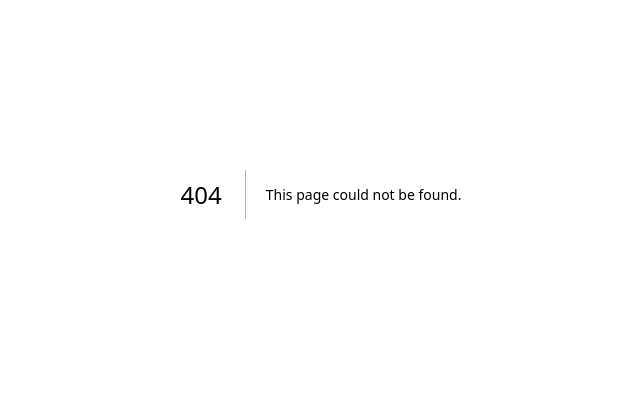
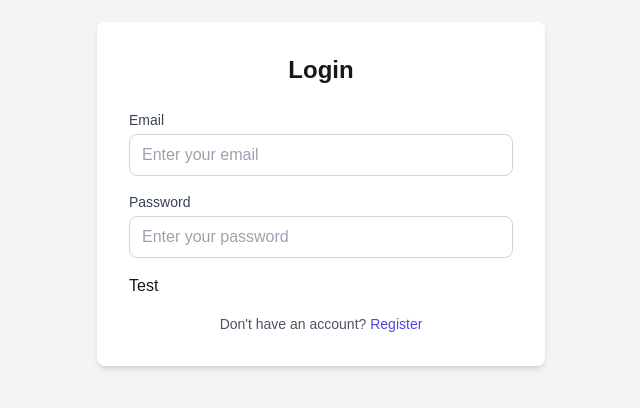
Before and after one commit to Hadayetullah/Medicine-Management-NextJs-tsx-Redux-Django-Postgresql, a Next.js app in the folder frontend/: page /login in a window 1280 px wide. Before the commit this address had no page. Shown: the part 206-614 px from the top of the page, without its empty margins (319-959 px from the left). Built offline with nearby package versions, Linux system fonts and the light colour scheme.

Commit message:
Check validation using SSR

```diff
--- a/frontend/app/layout.tsx
+++ b/frontend/app/layout.tsx
@@ -25,6 +25,7 @@ export default function RootLayout({
 }: Readonly<{
   children: React.ReactNode;
 }>) {
+  console.log("Root layout");
   return (
     <html lang="en">
       <body
--- /dev/null
+++ b/frontend/app/login/page.tsx
@@ -0,0 +1,106 @@
+"use client";
+
+import Link from "next/link";
+
+// import { useEffect, useState } from "react";
+// import { useSelector } from "react-redux";
+// import { loginUser, setLoading } from "../../lib/features/authSlice";
+// import { RootState, useAppDispatch } from "../../lib/store";
+// import { useRouter } from "next/navigation";
+
+const LoginPage = () => {
+  // const [email, setEmail] = useState("");
+  // const [password, setPassword] = useState("");
+  // const dispatch = useAppDispatch();
+  // const router = useRouter();
+
+  // const { loading, error, isAuthenticated } = useSelector(
+  //   (state: RootState) => state.auth
+  // );
+
+  const handleSubmit = async (e: React.FormEvent) => {
+    e.preventDefault();
+    // const loginData = { email, password };
+    // dispatch(loginUser(loginData));
+    // dispatch(setLoading(true));
+  };
+
+  // useEffect(() => {
+  //   if (isAuthenticated) {
+  //     router.push("/");
+  //   } else {
+  //     router.push("/login");
+  //   }
+  // }, [router, dispatch, isAuthenticated]);
+
+  return (
+    <div className="min-h-screen flex items-center justify-center bg-gray-100">
+      <div className="bg-white p-8 rounded-lg shadow-md max-w-md w-full">
+        <h2 className="text-2xl font-semibold text-center mb-6">Login</h2>
+        {/* {error && (
+          <div className="bg-red-100 border border-red-400 text-red-700 px-4 py-2 rounded mb-4">
+            {error}
+          </div>
+        )} */}
+        {/* <form onSubmit={handleSubmit}> */}
+        <form onSubmit={handleSubmit}>
+          <div className="mb-4">
+            <label
+              htmlFor="email"
+              className="block text-sm font-medium text-gray-700 mb-1"
+            >
+              Email
+            </label>
+            <input
+              type="email"
+              id="email"
+              // value={email}
+              // onChange={(e) => setEmail(e.target.value)}
+              className="w-full px-3 py-2 border border-gray-300 rounded-lg focus:outline-none focus:ring focus:ring-indigo-100"
+              placeholder="Enter your email"
+              required
+            />
+          </div>
+
+          <div className="mb-4">
+            <label
+              htmlFor="password"
+              className="block text-sm font-medium text-gray-700 mb-1"
+            >
+              Password
+            </label>
+            <input
+              type="password"
+              id="password"
+              // value={password}
+              // onChange={(e) => setPassword(e.target.value)}
+              className="w-full px-3 py-2 border border-gray-300 rounded-lg focus:outline-none focus:ring focus:ring-indigo-100"
+              placeholder="Enter your password"
+              required
+            />
+          </div>
+
+          {/* <button
+            type="submit"
+            className={`w-full px-4 py-2 text-white bg-indigo-600 rounded-lg hover:bg-indigo-700 focus:outline-none focus:bg-indigo-700 ${
+              loading ? "opacity-50 cursor-not-allowed" : ""
+            }`}
+            disabled={loading}
+          >
+            {loading ? "Logging in..." : "Login"}
+          </button> */}
+          <button>Test</button>
+        </form>
+
+        <p className="mt-4 text-center text-sm text-gray-600">
+          Don't have an account?{" "}
+          <Link href="/signup" className="text-indigo-600 hover:underline">
+            Register
+          </Link>
+        </p>
+      </div>
+    </div>
+  );
+};
+
+export default LoginPage;
--- a/frontend/app/page.tsx
+++ b/frontend/app/page.tsx
@@ -1,110 +1,156 @@
-// import Loader from "@/components/Loader";
-// import { dispatchFetchMedicines } from "./utils/fetchMedicinesUtil";
-// import { MedicineType } from "@/lib/features/websocketSlice";
-// import { authCheck } from "./utils/authCheckUtil";
-// export const dynamic = "force-dynamic";
+// // import Loader from "@/components/Loader";
+// // import { dispatchFetchMedicines } from "./utils/fetchMedicinesUtil";
+// // import { MedicineType } from "@/lib/features/websocketSlice";
+// // import { authCheck } from "./utils/authCheckUtil";
+// // export const dynamic = "force-dynamic";
+
+// import { authServerSideProps } from "../server/authServerSideProps";
+// export { authServerSideProps as getServerSideProps };
 
 import DataTable from "@/components/home/DataTable";
 
-export default function Home() {
-  // const [currentTitle, setCurrentTitle] = useState<string>("");
-  // const [medicineData, setMedicineData] = useState();
+// export default function Home({
+//   accessToken,
+//   refreshToken,
+// }: {
+//   accessToken: string | null;
+//   refreshToken: string | null;
+// }) {
+//   // if (!accessToken) {
+//   //   return null;
+//   // }
+//   // const [currentTitle, setCurrentTitle] = useState<string>("");
+//   // const [medicineData, setMedicineData] = useState();
 
-  // const handleActiveTitleAndData = (title: string) => {
-  //   setCurrentTitle(title);
-  // };
+//   // const handleActiveTitleAndData = (title: string) => {
+//   //   setCurrentTitle(title);
+//   // };
 
-  // const hasRunEffect = useRef(false);
+//   // const hasRunEffect = useRef(false);
 
-  // console.log("isAuthenticated: ", isAuthenticated);
+//   // console.log("isAuthenticated: ", isAuthenticated);
 
-  // useEffect(() => {
-  //   if (isAuthenticated && accessToken && !hasRunEffect.current) {
-  //     hasRunEffect.current = true;
+//   // useEffect(() => {
+//   //   if (isAuthenticated && accessToken && !hasRunEffect.current) {
+//   //     hasRunEffect.current = true;
 
-  //     dispatchFetchMedicines(dispatch, accessToken);
+//   //     dispatchFetchMedicines(dispatch, accessToken);
 
-  //     // Dispatch WebSocket connection for medicine
-  //     dispatch({
-  //       type: "websocket/connect",
-  //       payload: {
-  //         connectionKey: "medicineConnection",
-  //         token: accessToken,
-  //         url: "ws://127.0.0.1:8000/ws/product/medicine/",
-  //       },
-  //     });
+//   //     // Dispatch WebSocket connection for medicine
+//   //     dispatch({
+//   //       type: "websocket/connect",
+//   //       payload: {
+//   //         connectionKey: "medicineConnection",
+//   //         token: accessToken,
+//   //         url: "ws://127.0.0.1:8000/ws/product/medicine/",
+//   //       },
+//   //     });
 
-  //     // Dispatch WebSocket connection for notification
-  //     // dispatch({
-  //     //   type: "websocket/connect",
-  //     //   payload: {
-  //     //     connectionKey: "notificationConnection",
-  //     //     token: accessToken,
-  //     //     url: "ws://127.0.0.1:8000/ws/product/notification/",
-  //     //   },
-  //     // });
-  //   }
-  // }, [isAuthenticated, accessToken, dispatch]);
+//   //     // Dispatch WebSocket connection for notification
+//   //     // dispatch({
+//   //     //   type: "websocket/connect",
+//   //     //   payload: {
+//   //     //     connectionKey: "notificationConnection",
+//   //     //     token: accessToken,
+//   //     //     url: "ws://127.0.0.1:8000/ws/product/notification/",
+//   //     //   },
+//   //     // });
+//   //   }
+//   // }, [isAuthenticated, accessToken, dispatch]);
 
-  // useEffect(() => {
-  //   console.log("Auth");
-  //   if (accessToken && accessToken !== null && accessToken !== "undefined") {
-  //     authCheck(dispatch, router.push, accessToken);
-  //   } else {
-  //     router.push("/login");
-  //     dispatch(
-  //       restoreAuthState({
-  //         isAuthenticated: false,
-  //       })
-  //     );
-  //   }
+//   // useEffect(() => {
+//   //   console.log("Auth");
+//   //   if (accessToken && accessToken !== null && accessToken !== "undefined") {
+//   //     authCheck(dispatch, router.push, accessToken);
+//   //   } else {
+//   //     router.push("/login");
+//   //     dispatch(
+//   //       restoreAuthState({
+//   //         isAuthenticated: false,
+//   //       })
+//   //     );
+//   //   }
 
-  //   if (
-  //     accessToken &&
-  //     accessToken !== null &&
-  //     accessToken !== "undefined" &&
-  //     !hasRunEffect.current
-  //   ) {
-  //     hasRunEffect.current = true;
+//   //   if (
+//   //     accessToken &&
+//   //     accessToken !== null &&
+//   //     accessToken !== "undefined" &&
+//   //     !hasRunEffect.current
+//   //   ) {
+//   //     hasRunEffect.current = true;
 
-  //     console.log("Data");
+//   //     console.log("Data");
 
-  //     dispatchFetchMedicines(dispatch, accessToken);
+//   //     dispatchFetchMedicines(dispatch, accessToken);
 
-  //     // Dispatch WebSocket connection for medicine
-  //     dispatch({
-  //       type: "websocket/connect",
-  //       payload: {
-  //         connectionKey: "medicineConnection",
-  //         token: accessToken,
-  //         url: "ws://127.0.0.1:8000/ws/product/medicine/",
-  //       },
-  //     });
-  //   }
-  // }, [authLoading, isAuthenticated, dispatch, router]);
+//   //     // Dispatch WebSocket connection for medicine
+//   //     dispatch({
+//   //       type: "websocket/connect",
+//   //       payload: {
+//   //         connectionKey: "medicineConnection",
+//   //         token: accessToken,
+//   //         url: "ws://127.0.0.1:8000/ws/product/medicine/",
+//   //       },
+//   //     });
+//   //   }
+//   // }, [authLoading, isAuthenticated, dispatch, router]);
+
+//   // return (
+//   //   <>
+//   //     {/* <div className="min-w-[190px] max-w-[300px] flex flex-row items-center justify-center gap-3 mt-[70px] mb-2 mx-auto">
+//   //           <button
+//   //             onClick={() => handleActiveTitleAndData("all")}
+//   //             className={`hover:bg-blue-900 text-white w-full py-1 px-2 rounded-md ${
+//   //               currentTitle === "all" ? "bg-blue-900" : "bg-blue-500"
+//   //             }`}
+//   //           >
+//   //             All
+//   //           </button>
+
+//   //           <button
+//   //             onClick={() => handleActiveTitleAndData("searched")}
+//   //             className={`hover:bg-blue-900 text-white w-full py-1 px-2 rounded-md ${
+//   //               currentTitle === "searched" ? "bg-blue-900" : "bg-blue-500"
+//   //             }`}
+//   //           >
+//   //             Searched
+//   //           </button>
+//   //         </div> */}
+//   //     <DataTable />
+//   //   </>
+//   // );
+
+//   if (accessToken) {
+//     return <div>Hello</div>;
+//   }
+// }
+
+import { cookies } from "next/headers";
+
+export default async function ProtectedPage({
+  accessToken,
+  refreshToken,
+}: {
+  accessToken: string;
+  refreshToken: string;
+}) {
+  // const cookieStore = cookies();
+
+  // const accessToken = cookieStore.get("accessToken")?.value;
+  // const refreshToken = cookieStore.get("refreshToken")?.value;
+
+  console.log("Access : ", accessToken);
+
+  if (!accessToken) {
+    throw new Error("Access token is missing"); // Alternatively, redirect to login
+  }
 
   return (
-    <>
-      {/* <div className="min-w-[190px] max-w-[300px] flex flex-row items-center justify-center gap-3 mt-[70px] mb-2 mx-auto">
-            <button
-              onClick={() => handleActiveTitleAndData("all")}
-              className={`hover:bg-blue-900 text-white w-full py-1 px-2 rounded-md ${
-                currentTitle === "all" ? "bg-blue-900" : "bg-blue-500"
-              }`}
-            >
-              All
-            </button>
-
-            <button
-              onClick={() => handleActiveTitleAndData("searched")}
-              className={`hover:bg-blue-900 text-white w-full py-1 px-2 rounded-md ${
-                currentTitle === "searched" ? "bg-blue-900" : "bg-blue-500"
-              }`}
-            >
-              Searched
-            </button>
-          </div> */}
+    <div>
+      <h1>Protected Page</h1>
+      <p>Access Token: {accessToken}</p>
+      <p>Refresh Token: {refreshToken}</p>
       <DataTable />
-    </>
+    </div>
   );
 }
--- a/frontend/app/utils/server/authServerSideProps.ts
+++ /dev/null
@@ -1,56 +0,0 @@
-import { GetServerSideProps } from "next";
-import cookie from "cookie";
-import axios from "axios";
-
-export const authServerSideProps: GetServerSideProps = async (context) => {
-  const { req, res } = context;
-
-  // Parse cookies from the request header
-  const cookies = cookie.parse(req.headers.cookie || "");
-
-  let accessToken = cookies.accessToken || null;
-  let refreshToken = cookies.refreshToken || null;
-
-  // If no tokens, fetch them from the API
-  if (!accessToken || !refreshToken) {
-    try {
-      // Call your DRF API to get tokens
-      const response = await axios.get(`${process.env.API_BASE_URL}/get-tokens`, {
-        headers: {
-          // Pass any headers required by your DRF API
-          Authorization: `Bearer ${cookies.sessionToken || ""}`,
-        },
-      });
-
-      // Extract tokens from API response
-      const { accessToken: newAccessToken, refreshToken: newRefreshToken } = response.data;
-
-      // Save tokens in HTTP-only cookies
-      res.setHeader("Set-Cookie", [
-        `accessToken=${newAccessToken}; HttpOnly; Secure; SameSite=Strict; Path=/;`,
-        `refreshToken=${newRefreshToken}; HttpOnly; Secure; SameSite=Strict; Path=/;`,
-      ]);
-
-      accessToken = newAccessToken;
-      refreshToken = newRefreshToken;
-    } catch (error) {
-      console.error("Error fetching tokens:", error);
-
-      // Redirect to login if token fetch fails
-      return {
-        redirect: {
-          destination: "/login",
-          permanent: false,
-        },
-      };
-    }
-  }
-
-  // Pass tokens as props to the page
-  return {
-    props: {
-      accessToken,
-      refreshToken,
-    },
-  };
-};
--- a/frontend/components/home/DataTable.tsx
+++ b/frontend/components/home/DataTable.tsx
@@ -224,7 +224,7 @@ const DataTable = () => {
           </div>
         </div>
       </div> */}
-      Hello
+      Data Table
     </div>
   );
 };
--- a/frontend/lib/ClientProvider.tsx
+++ b/frontend/lib/ClientProvider.tsx
@@ -27,6 +27,7 @@ export default function ClientProvider({
 }: {
   children: React.ReactNode;
 }) {
+  console.log("Provider");
   const storeRef = useRef<AppStore>();
   // Create the store instance the first time this renders
   storeRef.current = makeStore();
```
Also changed, not shown: frontend/middleware.ts (added, +26 -0 lines), 1 other file (tests, documents, lock files or other folders).
